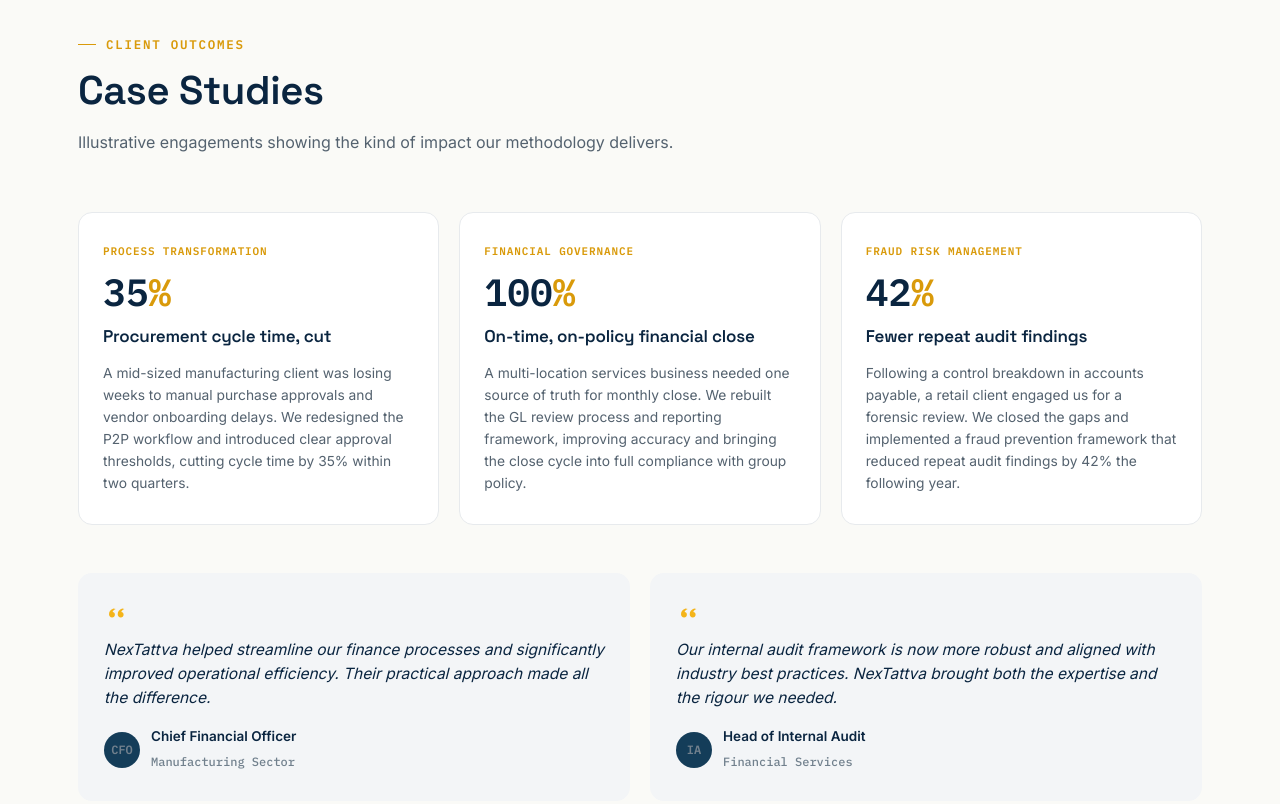
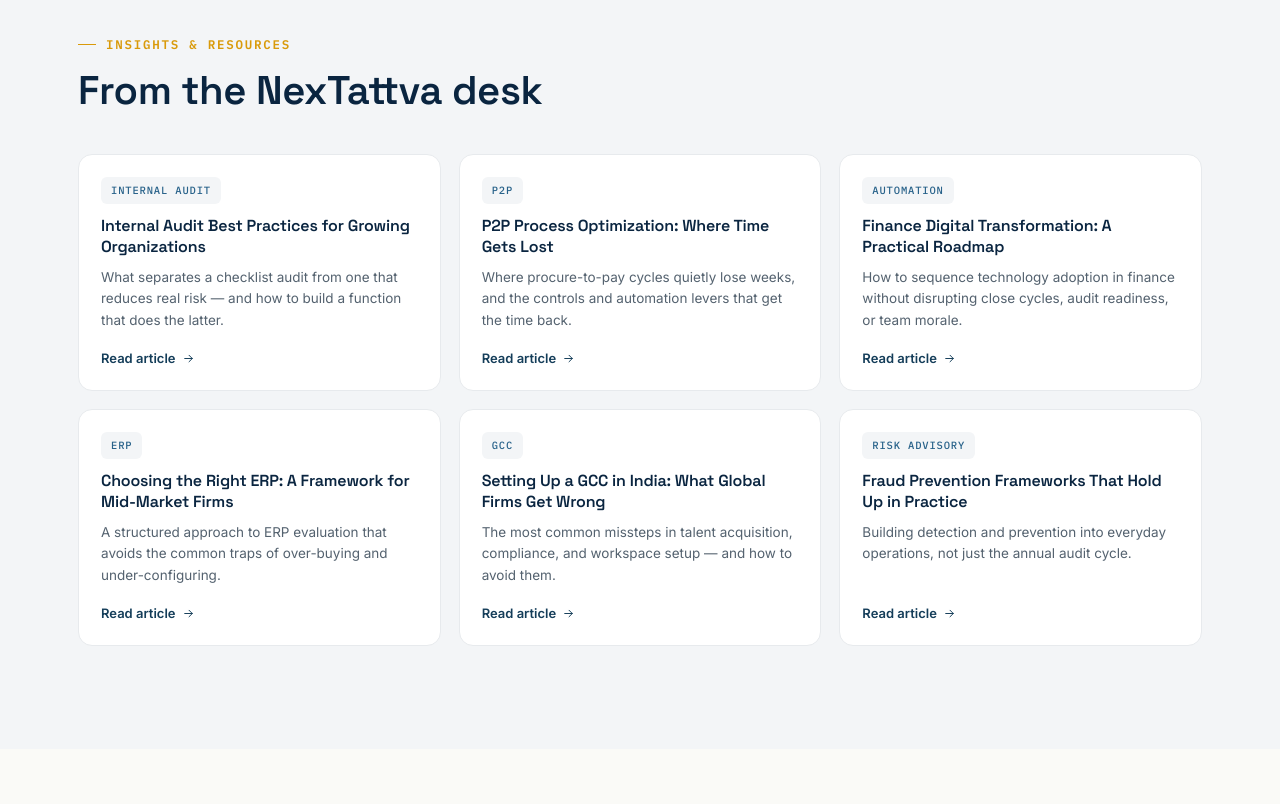
Before and after one commit to CAKaumil/NexTattva, a plain HTML site: page index.html in a window 1280 px wide. Shown: the part 3880-4684 px from the top of the page. Drawn offline with Linux system fonts and the light colour scheme.

Commit message:
Update index.html

```diff
--- a/index.html
+++ b/index.html
@@ -696,48 +696,6 @@ footer{background:var(--navy-950);color:#8fa2b3;padding:clamp(52px,7vw,80px) 0 0
 <!-- ============================================================
      CASE STUDIES
      ============================================================ -->
-<section class="section" id="case-studies">
-  <div class="wrap">
-    <div class="section-head reveal">
-      <span class="eyebrow">Client Outcomes</span>
-      <h2 class="section-title">Case Studies</h2>
-      <p class="section-sub">Illustrative engagements showing the kind of impact our methodology delivers.</p>
-    </div>
-    <div class="cs-grid stagger reveal">
-      <div class="cs-card">
-        <span class="cs-cat">Process Transformation</span>
-        <div class="cs-stat">35<span>%</span></div>
-        <h3>Procurement cycle time, cut</h3>
-        <p>A mid-sized manufacturing client was losing weeks to manual purchase approvals and vendor onboarding delays. We redesigned the P2P workflow and introduced clear approval thresholds, cutting cycle time by 35% within two quarters.</p>
-      </div>
-      <div class="cs-card">
-        <span class="cs-cat">Financial Governance</span>
-        <div class="cs-stat">100<span>%</span></div>
-        <h3>On-time, on-policy financial close</h3>
-        <p>A multi-location services business needed one source of truth for monthly close. We rebuilt the GL review process and reporting framework, improving accuracy and bringing the close cycle into full compliance with group policy.</p>
-      </div>
-      <div class="cs-card">
-        <span class="cs-cat">Fraud Risk Management</span>
-        <div class="cs-stat">42<span>%</span></div>
-        <h3>Fewer repeat audit findings</h3>
-        <p>Following a control breakdown in accounts payable, a retail client engaged us for a forensic review. We closed the gaps and implemented a fraud prevention framework that reduced repeat audit findings by 42% the following year.</p>
-      </div>
-    </div>
-
-    <div class="testi-grid">
-      <div class="testi-card reveal">
-        <div class="q-ico"><svg><use href="#i-quote"/></svg></div>
-        <p class="qt">NexTattva helped streamline our finance processes and significantly improved operational efficiency. Their practical approach made all the difference.</p>
-        <div class="testi-by"><span class="testi-av">CFO</span><div><b>Chief Financial Officer</b><span>Manufacturing Sector</span></div></div>
-      </div>
-      <div class="testi-card reveal">
-        <div class="q-ico"><svg><use href="#i-quote"/></svg></div>
-        <p class="qt">Our internal audit framework is now more robust and aligned with industry best practices. NexTattva brought both the expertise and the rigour we needed.</p>
-        <div class="testi-by"><span class="testi-av">IA</span><div><b>Head of Internal Audit</b><span>Financial Services</span></div></div>
-      </div>
-    </div>
-  </div>
-</section>
 
 <!-- ============================================================
      INSIGHTS
```
